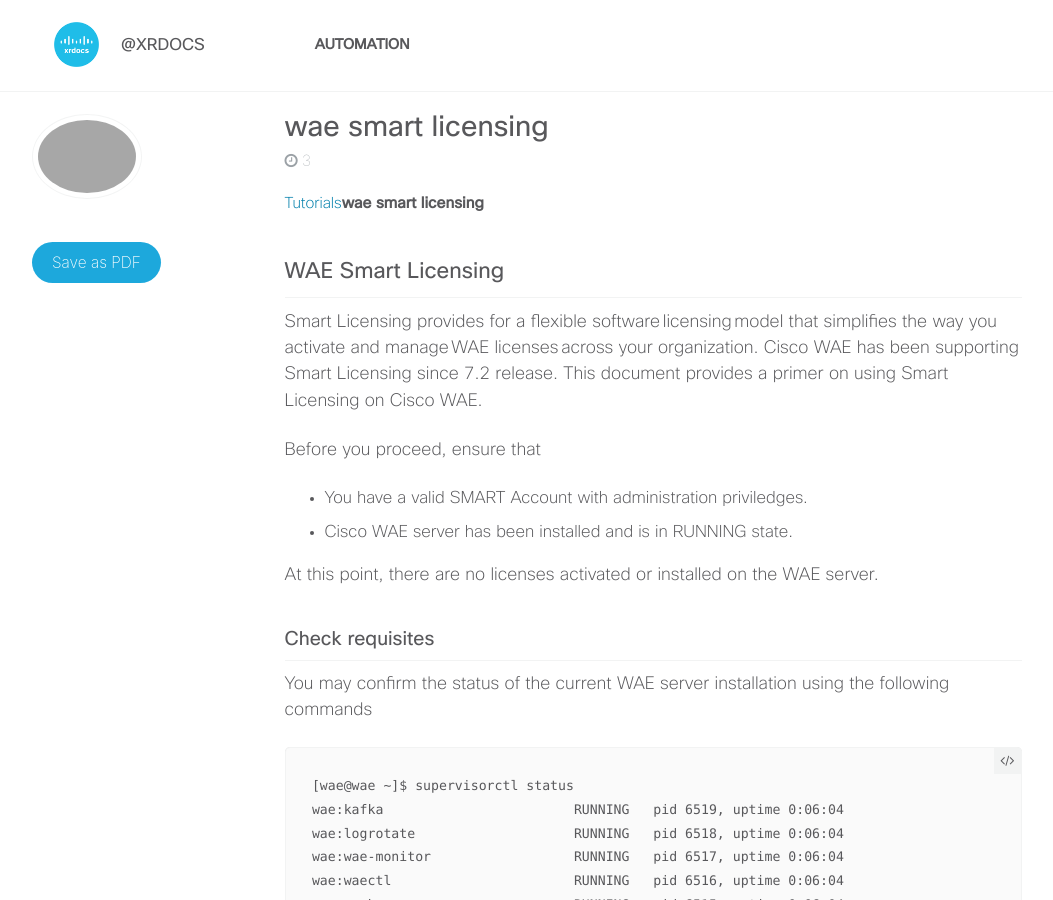
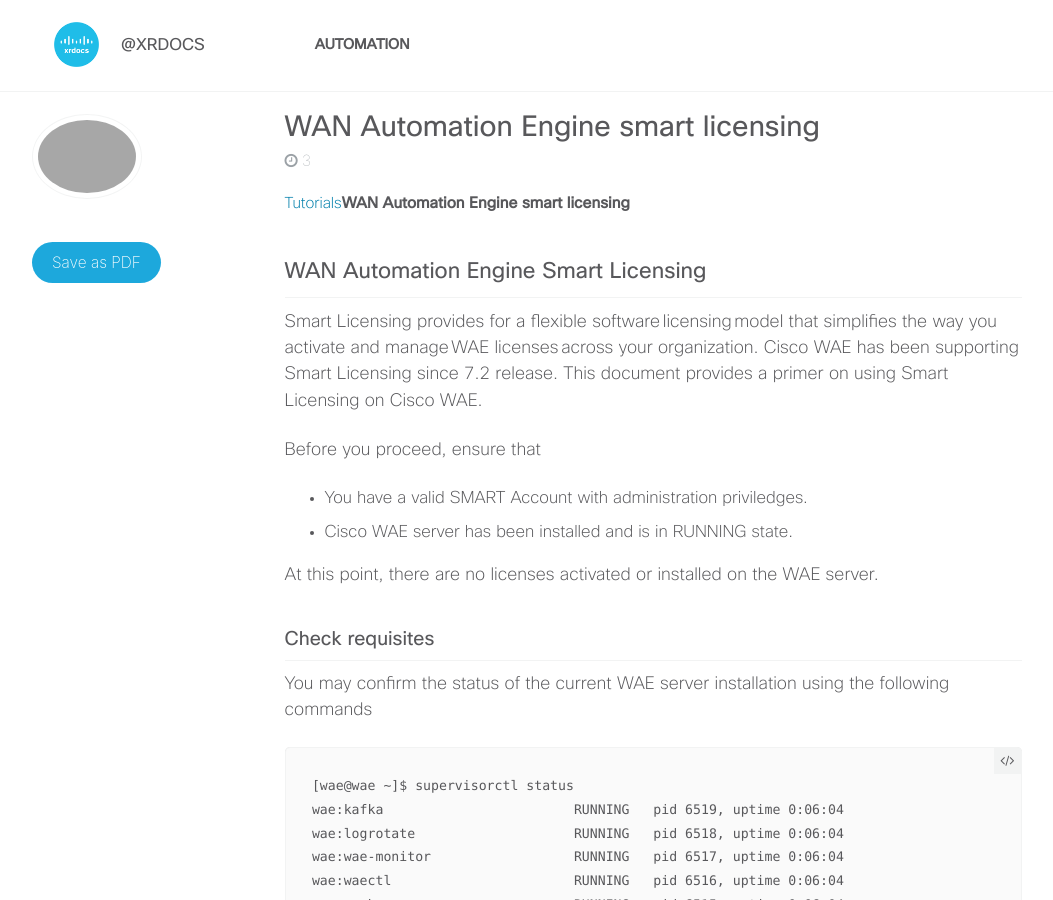
Before and after one commit to xrdocs/automation, a Jekyll site: the page built from _tutorials/wae-smart-licensing.md, in a window 1280 px wide and 900 px high. Shown: the whole window, without its empty margins (12-1065 px from the left). Built offline with Jekyll 4.4.1, drawn with Linux system fonts in a browser that asks for light colours; comment, search, counter and statistics services are not loaded.

Commit message:
Initial Draft

```diff
--- a/_tutorials/wae-smart-licensing.md
+++ b/_tutorials/wae-smart-licensing.md
@@ -1,14 +1,14 @@
 ---
 published: true
 date: '2021-08-19 14:45 +0800'
-title: wae smart licensing
+title: WAN Automation Engine smart licensing
 author: Fung Lim
 tags:
   - WAN Automation Engine
   - Smart Licensing
-excerpt: 'A primer on Cisco WAE Smart Licensing '
+excerpt: Cisco WAE Smart Licensing Primer
 ---
-## WAE Smart Licensing
+## WAN Automation Engine Smart Licensing
 
 Smart Licensing provides for a flexible software licensing model that simplifies the way you activate and manage WAE licenses across your organization. Cisco WAE has been supporting Smart Licensing since 7.2 release. This document provides a primer on using Smart Licensing on Cisco WAE.
 
```
